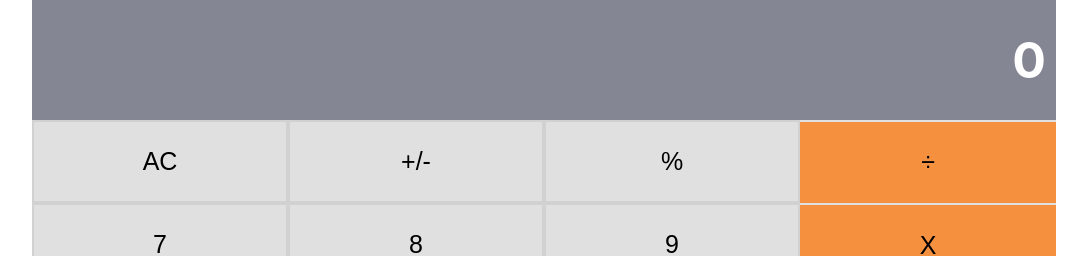
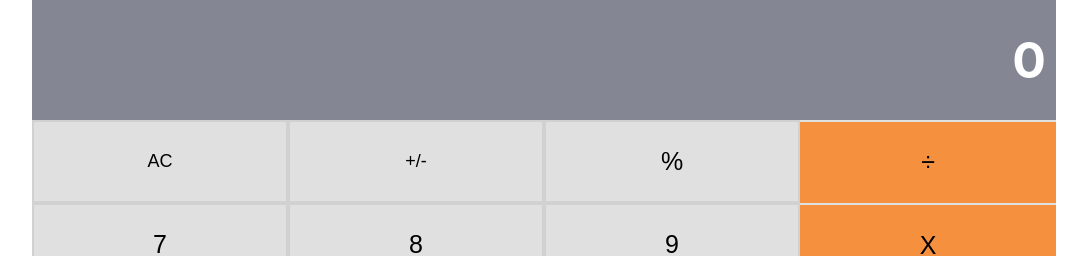
Before and after one commit to yayner2002/reactcalculatorapp, a React (Create React App) app: page /calculator in a window 1280 px wide. Shown: the top 256 px of the page, without its empty margins (96-1183 px from the left). Built offline with nearby package versions, Linux system fonts and the light colour scheme.

Commit message:
Make the app component to be a class based component

```diff
--- a/src/App.js
+++ b/src/App.js
@@ -1,12 +1,19 @@
-import React from 'react';
+import React, { Component } from 'react';
 import Calculator from './components/Calculator';
 
-function App() {
-  return (
-    <div className="App">
-      <Calculator />
-    </div>
-  );
+class App extends Component {
+  constructor(props) {
+    super(props);
+    this.state = {};
+  }
+
+  render() {
+    return (
+      <div className="App">
+        <Calculator />
+      </div>
+    );
+  }
 }
 
 export default App;
--- a/src/index.css
+++ b/src/index.css
@@ -45,8 +45,7 @@ button {
   cursor: pointer;
   color: #000;
   font-size: 25px;
-  border: 2px solid rgb(209,209,209);
-
+  border: 2px solid rgb(209, 209, 209);
 }
 
 .rows {
@@ -77,8 +76,14 @@ button {
   border: none;
   border-top: 2px solid #e0e0e0;
 }
-.container{
+
+.container {
   width: 80%;
   height: 100vh;
   margin: auto;
 }
+
+.row-1 button:nth-child(1),
+.row-1 button:nth-child(2) {
+  font-size: 18px;
+}
```
